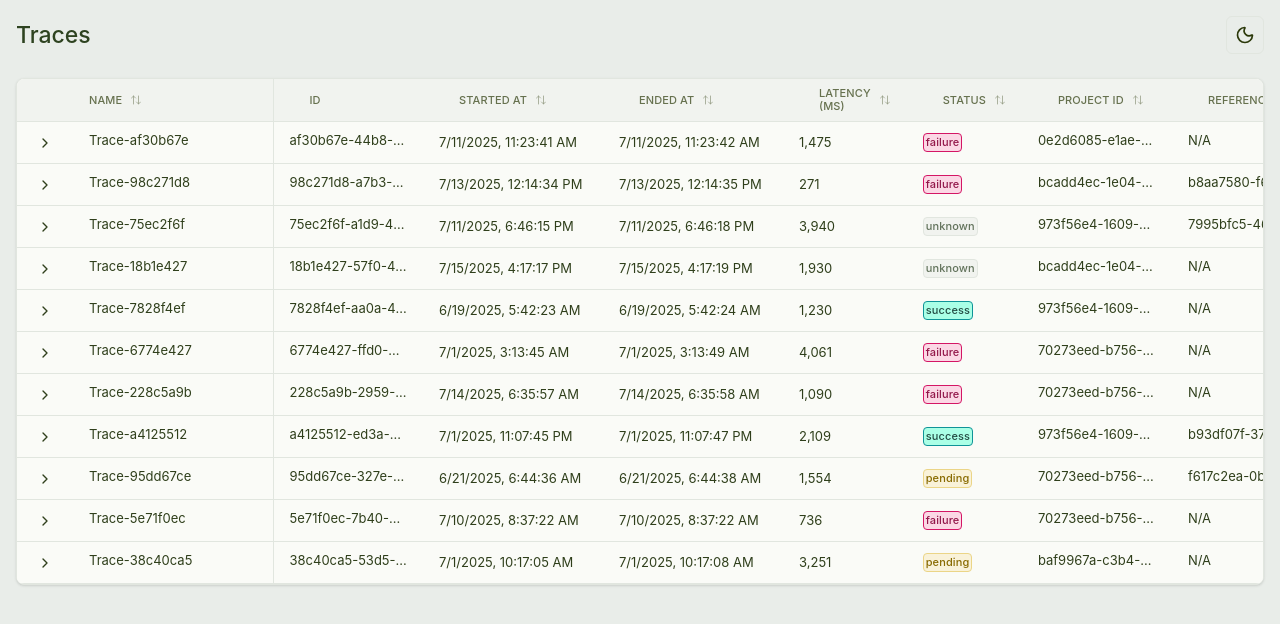
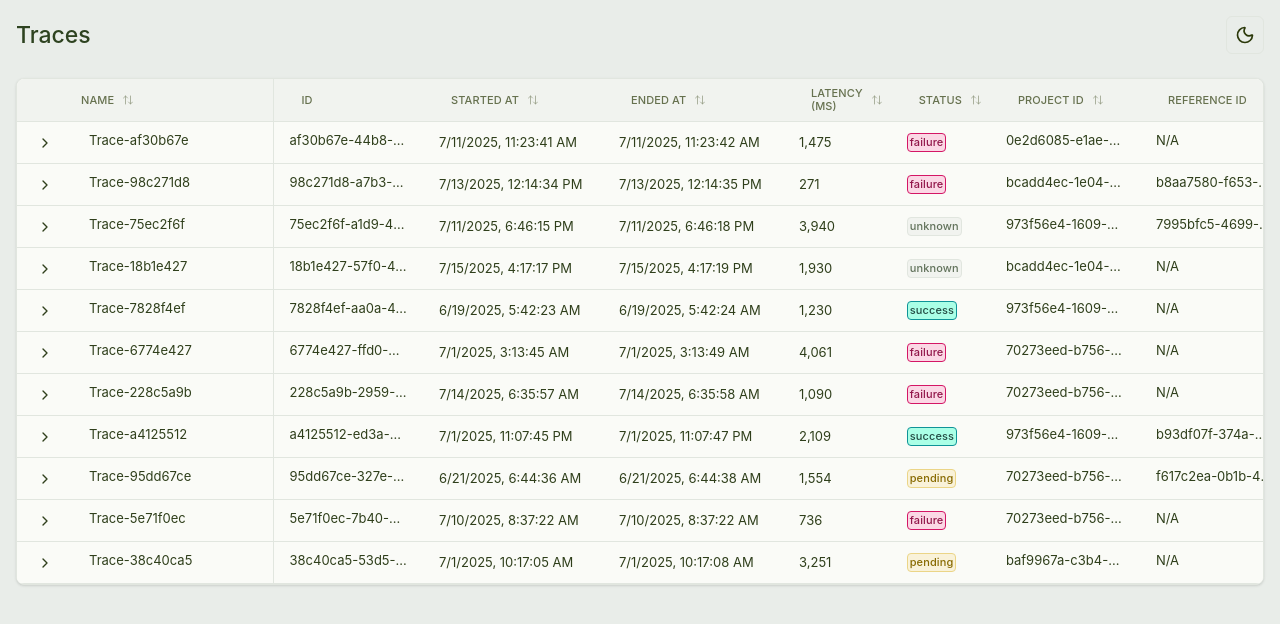
Before and after one commit to devanSAGA/traces-table, a React (Vite) app: page / in a window 1280 px wide. Shown: the top 624 px of the page. Built offline with nearby package versions, Linux system fonts and the light colour scheme; a web font is replaced by a local one.

Commit message:
Fix type errors

```diff
--- a/src/components/features/TracesTable.tsx
+++ b/src/components/features/TracesTable.tsx
@@ -1,4 +1,4 @@
-import { useState, useRef, useEffect } from 'react'
+import React, { useState, useRef, useEffect } from 'react'
 import {
   createColumnHelper,
   flexRender,
@@ -449,7 +449,7 @@ export default function TracesTable() {
                             onDragLeave={index > 1 ? handleDragLeave : undefined}
                             onDrop={index > 1 ? (e) => handleDrop(e, header.id) : undefined}
                             onDragEnd={index > 1 ? handleDragEnd : undefined}
-                            className={`px-4 py-2 text-left text-xs font-medium text-on-surface-highest-subtle uppercase tracking-wider group ${
+                            className={`p-2 text-left text-xs font-medium text-on-surface-highest-subtle uppercase tracking-wider group ${
                               index <= 1
                                 ? `sticky left-0 bg-surface-low z-20 ${index === 1 ? 'border-r border-outline' : ''}`
                                 : 'bg-surface-low'
--- a/src/components/features/TracesTree.tsx
+++ b/src/components/features/TracesTree.tsx
@@ -10,13 +10,12 @@ interface TreeNodeData {
 
 interface TreeNodeProps {
   node: LogTraceType | LogSpanType;
-  isTrace?: boolean;
   level?: number;
   children?: TreeNodeData[];
   onNodeSelect?: (node: LogTraceType | LogSpanType) => void;
 }
 
-const TreeNode = ({ node, isTrace = false, level = 0, children = [], onNodeSelect }: TreeNodeProps) => {
+const TreeNode = ({ node, level = 0, children = [], onNodeSelect }: TreeNodeProps) => {
   const [isExpanded, setIsExpanded] = useState(true);
   const hasChildren = children && children.length > 0;
 
@@ -208,7 +207,6 @@ const TraceTree = ({ trace, onNodeSelect }: TraceTreeProps) => {
             <TreeNode
               key={traceItem.id}
               node={tree.node}
-              isTrace={true}
               level={0}
               children={tree.children}
               onNodeSelect={onNodeSelect}
```
